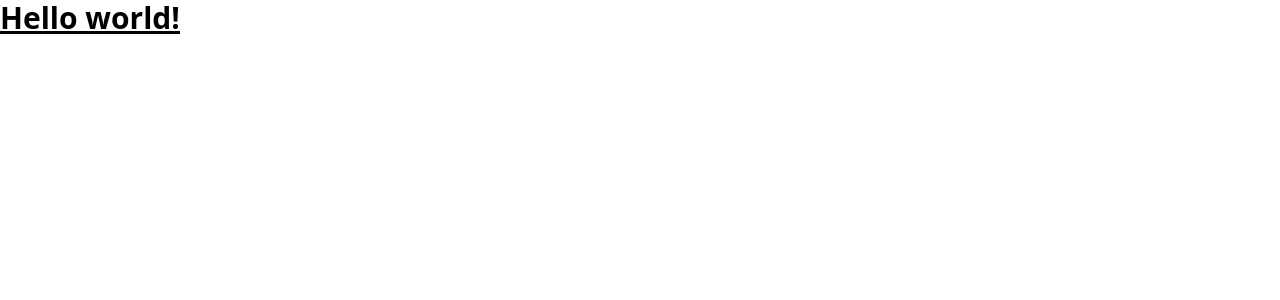
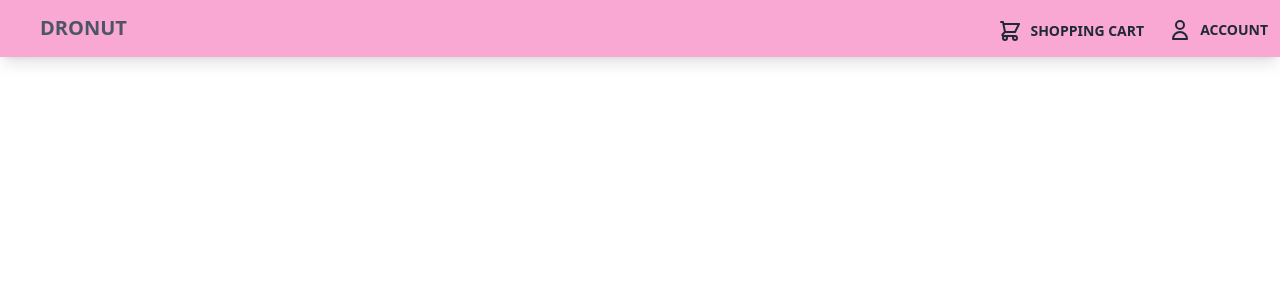
Before and after one commit to CMU-17-356/dronuts2022-group-5, a React (Create React App) app in the folder frontend/: page / in a window 1280 px wide. Shown: the top 300 px of the page. Built offline with nearby package versions, Linux system fonts and the light colour scheme.

Commit message:
homepage

```diff
--- a/frontend/src/components/footer.tsx
+++ b/frontend/src/components/Footer.tsx
@@ -1,7 +1,7 @@
 import * as React from "react";
 import {Link} from "react-router-dom";
 
-export const footer: React.FC = () => {
+export const Footer: React.FC = () => {
     return (<>
         </>);
 }
--- /dev/null
+++ b/frontend/src/components/NavBar.tsx
@@ -0,0 +1,45 @@
+import * as React from "react";
+import {Link} from "react-router-dom";
+
+
+export const NavBar: React.FC = () => {
+    return (<>
+        <nav className={"w-full relative bg-pink-300  shadow-lg px-5 py-3"}>
+            <div className="w-full items-center justify-between">
+                <div className="flex w-full px-0 mx-5 justify-start">
+                    <div className="flex-initial w-1/4 relative justify-between lg:w-auto lg:static lg:block lg:justify-start">
+                        <Link
+                            className={"text-gray-600 text-xl font-bold leading-relaxed inline-block py-0 whitespace-nowrap uppercase"
+                            } to="/">
+                            Dronut
+                        </Link>
+                    </div>
+                    <ul className="flex-initial inline-flex pt-1.5 list-none ml-auto justify-end">
+                        <li className={"nav-item content-center"}>
+                            <Link
+                                className={
+                                    "text-gray-800 hover:text-gray-600 px-3 py-0 flex items-center text-center text-sm uppercase font-bold"}
+                                to="/">
+                                <svg xmlns="http://www.w3.org/2000/svg" className="h-6 w-6" fill="none" viewBox="0 0 24 24" stroke="currentColor">
+                                    <path strokeLinecap="round" strokeLinejoin="round" strokeWidth={2} d="M3 3h2l.4 2M7 13h10l4-8H5.4M7 13L5.4 5M7 13l-2.293 2.293c-.63.63-.184 1.707.707 1.707H17m0 0a2 2 0 100 4 2 2 0 000-4zm-8 2a2 2 0 11-4 0 2 2 0 014 0z" />
+                                </svg>
+                                <span className="ml-2">shopping cart</span>
+                            </Link>
+                        </li>
+                        <li className={"nav-item items-center"}>
+                            <Link
+                                className={
+                                    "text-gray-800 hover:text-gray-600 px-3 py-0 flex items-center text-center text-sm uppercase font-bold"}
+                                to="/">
+                                <svg xmlns="http://www.w3.org/2000/svg" className="h-6 w-6" fill="none" viewBox="0 0 24 24" stroke="currentColor">
+                                    <path strokeLinecap="round" strokeLinejoin="round" strokeWidth={2} d="M16 7a4 4 0 11-8 0 4 4 0 018 0zM12 14a7 7 0 00-7 7h14a7 7 0 00-7-7z" />
+                                </svg>
+                                <span className="ml-2">Account</span>
+                            </Link>
+                        </li>
+                    </ul>
+                </div>
+            </div>
+        </nav>
+    </>);
+}
--- a/frontend/src/components/index.ts
+++ b/frontend/src/components/index.ts
@@ -1,2 +1,3 @@
-export * from './footer'
-export * from './sideBar'
+export * from './Footer'
+export * from './SideBar'
+export * from './NavBar'
--- a/frontend/src/pages/HomePage.tsx
+++ b/frontend/src/pages/HomePage.tsx
@@ -1,8 +1,15 @@
 import * as React from "react";
 import {Link} from "react-router-dom";
+import {NavBar} from "../components/NavBar";
 
 export const HomePage: React.FC = () => {
-    return (<h1 className="text-3xl font-bold underline">
-        Hello world!
-    </h1>)
+    return (
+        <>
+        <NavBar/>
+        <div className="bg-white mt-10 bg-cover"
+             style={{
+                 backgroundImage: `url('image/donut_lead.jpeg')`
+             }}>
+        </div>
+        </>)
 }
```
Also changed, not shown: frontend/public/image/donut_lead.jpeg (added), frontend/public/logo512.png (deleted), frontend/src/components/SideBar.tsx (renamed from frontend/src/components/sideBar.tsx).
